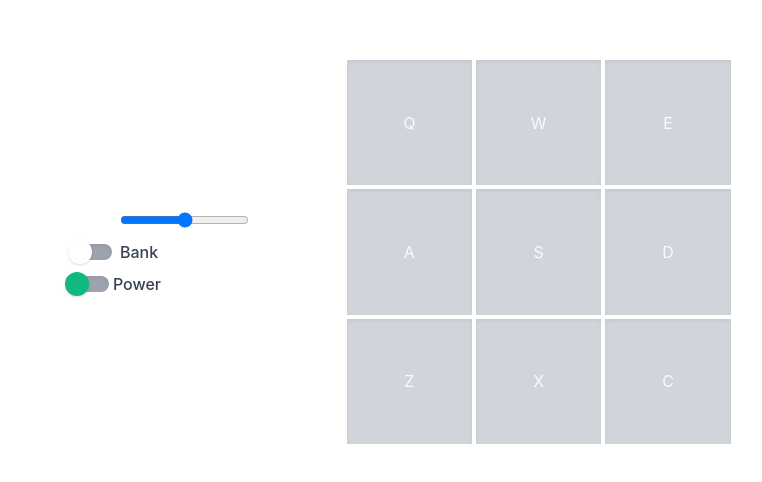
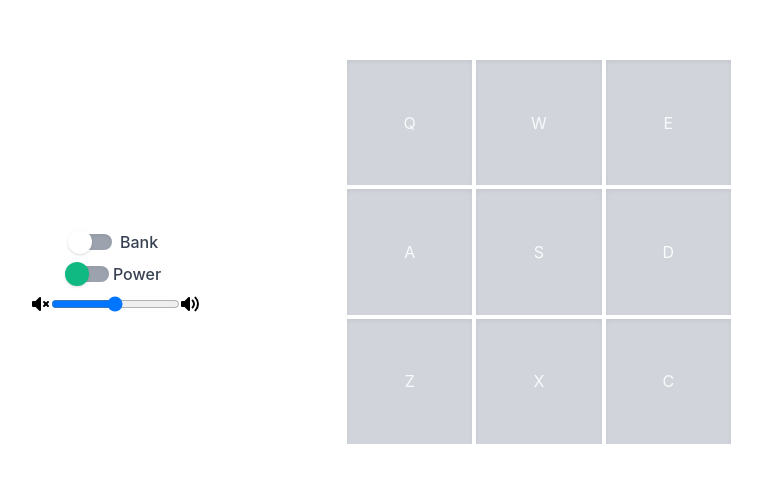
Before and after one commit to synerjay/drum-machine-react-app, a React (Create React App) app: page / in a window 1280 px wide. Shown: the part 148-630 px from the top of the page, without its empty margins (329-1091 px from the left). Built offline with nearby package versions, Linux system fonts and the light colour scheme.

Commit message:
added some volume icons

```diff
--- a/src/components/ChangeToggle.js
+++ b/src/components/ChangeToggle.js
@@ -1,10 +1,11 @@
 import React from 'react';
 
-function ChangeToggle({ soundChange }) {
+function ChangeToggle({ soundChange, disabled }) {
   return (
     <div
       onChange={soundChange}
       className='SoundChange flex items-center justify-center w-full mb-2'
+      disabled={disabled}
     >
       <label for='toggleB' className='flex items-center cursor-pointer'>
         {/* <!-- toggle --> */}
--- a/src/components/Volume.js
+++ b/src/components/Volume.js
@@ -1,8 +1,20 @@
 import React, { Fragment } from 'react';
 
-function Volume({ handleVolumeChange, volume }) {
+function Volume({ handleVolumeChange, volume, disabled }) {
   return (
     <Fragment>
+      <svg
+        xmlns='http://www.w3.org/2000/svg'
+        className='h-5 w-5'
+        viewBox='0 0 20 20'
+        fill='currentColor'
+      >
+        <path
+          fillRule='evenodd'
+          d='M9.383 3.076A1 1 0 0110 4v12a1 1 0 01-1.707.707L4.586 13H2a1 1 0 01-1-1V8a1 1 0 011-1h2.586l3.707-3.707a1 1 0 011.09-.217zM12.293 7.293a1 1 0 011.414 0L15 8.586l1.293-1.293a1 1 0 111.414 1.414L16.414 10l1.293 1.293a1 1 0 01-1.414 1.414L15 11.414l-1.293 1.293a1 1 0 01-1.414-1.414L13.586 10l-1.293-1.293a1 1 0 010-1.414z'
+          clipRule='evenodd'
+        />
+      </svg>
       <input
         type='range'
         onChange={handleVolumeChange}
@@ -12,7 +24,20 @@ function Volume({ handleVolumeChange, volume }) {
         max='1'
         step='0.05'
         value={volume}
-      />
+        disabled={disabled}
+      />{' '}
+      <svg
+        xmlns='http://www.w3.org/2000/svg'
+        className='h-5 w-5'
+        viewBox='0 0 20 20'
+        fill='currentColor'
+      >
+        <path
+          fillRule='evenodd'
+          d='M9.383 3.076A1 1 0 0110 4v12a1 1 0 01-1.707.707L4.586 13H2a1 1 0 01-1-1V8a1 1 0 011-1h2.586l3.707-3.707a1 1 0 011.09-.217zM14.657 2.929a1 1 0 011.414 0A9.972 9.972 0 0119 10a9.972 9.972 0 01-2.929 7.071 1 1 0 01-1.414-1.414A7.971 7.971 0 0017 10c0-2.21-.894-4.208-2.343-5.657a1 1 0 010-1.414zm-2.829 2.828a1 1 0 011.415 0A5.983 5.983 0 0115 10a5.984 5.984 0 01-1.757 4.243 1 1 0 01-1.415-1.415A3.984 3.984 0 0013 10a3.983 3.983 0 00-1.172-2.828 1 1 0 010-1.415z'
+          clipRule='evenodd'
+        />
+      </svg>
     </Fragment>
   );
 }
--- a/src/containers/DrumMachine.js
+++ b/src/containers/DrumMachine.js
@@ -90,9 +90,13 @@ function DrumMachine() {
     <div className='DrumMachine flex flex-col justify-center w-96 md:flex-row md:w-full md:space-x-2 md:items-center'>
       <div className='Panel flex flex-wrap justify-center md:content-center md:h-96 md:max-w-md'>
         <Display display={display} />
-        <Volume handleVolumeChange={handleVolumeChange} volume={volume} />
-        <ChangeToggle soundChange={soundChange} />
+        <ChangeToggle disabled={!powerToggle} soundChange={soundChange} />
         <PowerToggle powerSwitch={powerSwitch} />
+        <Volume
+          handleVolumeChange={handleVolumeChange}
+          volume={volume}
+          disabled={!powerToggle}
+        />
       </div>
       <Pad
         audioFiles={audioFiles}
```
